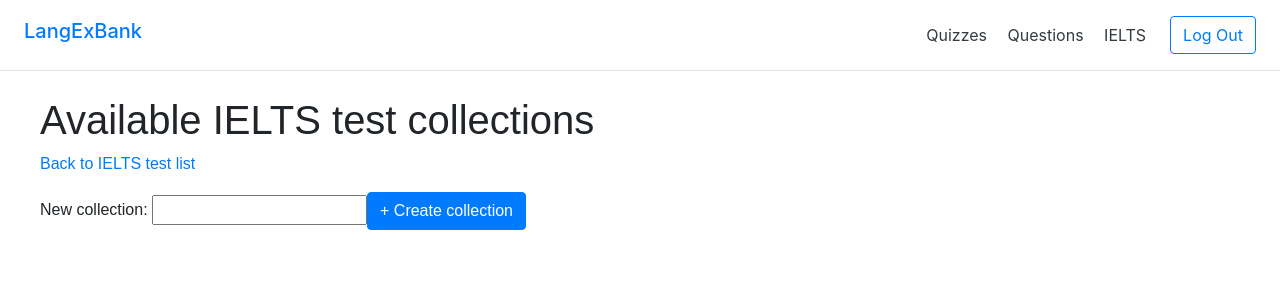
After one commit to lcl-hse/LangExBank, a Django app: template main_app/templates/ielts_collections.html in a window 1280 px wide. The commit adds this page. Shown: the top 300 px of the page. Run offline with Django 3.2, Linux system fonts and the light colour scheme; the template is opened without the code that fills it, so the values that code supplies are empty; some libraries are stand-ins or nearby versions.

Commit message:
IELTS-like test collection support added

```diff
--- a/main_app/static/ielts_test_manager.js
+++ b/main_app/static/ielts_test_manager.js
@@ -44,3 +44,44 @@ var deleteActivity = function(assignment_div, test_name, activity_type) {
     return;
   }
 };
+
+var dropdown = function(dropdown_btn) {
+  list_id = dropdown_btn.id.split('_');
+  list_id = list_id.slice(1, list_id.length);
+  list_id = list_id.join("_");
+  hidden_list = document.getElementById(list_id);
+  if (hidden_list.style.display == "block") {
+      hidden_list.style.display = "none";
+  } else {
+      hidden_list.style.display = "block";
+  };
+};
+
+// var addTestToCollection = function(test_id, collection_id) {
+
+// };
+
+// var deleteTestFromCollection = function(test_id, collection_id, test_type) {
+
+// };
+
+var deleteCollection = function(collection_id) {
+  var token = document.getElementById('token').innerText;
+  var collection_div = document.getElementById(`div_collection_${collection_id}`);
+  if (confirm(`Are you sure to delete collection ${collection_id}`)) {
+    var xhttp = new XMLHttpRequest();
+    xhttp.onreadystatechange = function() {
+      if (this.status == 200) {
+          delete_elem(collection_div);
+          alert(`Collection ${collection_id} deleted`);
+      } else if (this.status >= 400) {
+          alert(`Unable to delete collection ${collection_id}`)
+      }
+    };
+    xhttp.open("POST", "/deleteCollection/", true);
+    xhttp.setRequestHeader("Content-Type", "application/x-www-form-urlencoded");
+    xhttp.send(`collection_id=${collection_id}&csrfmiddlewaretoken=${token}`);
+  } else {
+    return;
+  };
+};
--- /dev/null
+++ b/main_app/templates/ielts_collections.html
@@ -0,0 +1,83 @@
+{% extends "index.html" %}
+{% block head %}
+{% load static %}
+<!-- Bootstrap CSS -->
+<link rel="stylesheet" href="https://stackpath.bootstrapcdn.com/bootstrap/4.3.1/css/bootstrap.min.css" integrity="sha384-ggOyR0iXCbMQv3Xipma34MD+dH/1fQ784/j6cY/iJTQUOhcWr7x9JvoRxT2MZw1T" crossorigin="anonymous">
+<link href="{% static "basic.css" %}" rel="stylesheet" />
+{% endblock %}
+{% block main_body %}
+  {% autoescape off %}
+  <div class="container-fluid">
+      <div style="display: none" id="token">{{ csrf_token }}</div>
+      <div class="main">
+          <h1> Available IELTS test collections </h1>
+          <div>
+            <a href="/IELTS/">Back to IELTS test list</a>
+          </div>
+          <ul id="collections">
+          {% load my_filters %}
+          {% for collection in collections %}
+          {% if not student %}
+          <div id="div_collection_{{ collection.name }}">
+            <li>
+              <span id="dropdown_collection_{{ collection.name }}" onclick="dropdown(this)">  &#9660;  </span> Collection {{ collection.name}}
+              <span class="fakeLink" onclick="deleteCollection('{{ collection.name }}')">Delete</span>
+              <a href = "/addTestToCollection/{{ collection.name }}">Edit collection</a>
+              <ul id="collection_{{ collection.name }}" style="display: none;">
+                {% for activity in collection.get_activities %}
+                <li>
+                  <div class="collection_{{ collection.name }}_type_{{ activity.activity_type }}_id_{{ activity.name }} ">
+                    {% if activity.activity_type == "IELTS_Test" %}
+                    <b>Comprehension Test {{ activity.name }}</b>
+                    <a href="/editIELTS/{{ activity.id }}"> Edit</a>
+                    <a href="/takeIELTSTest/{{ activity.id }}"> Preview</a>
+                    <a href="/IELTSgrades/{{ activity.id }}"> Results</a>
+                    <!-- <span class="fakeLink" onclick="deleteTestFromCollection('{{ activity.name }}','{{ collection.name }}','IELTS_Test')">Delete from collection</span> -->
+                    {% elif activity.activity_type == "IELTSWritingTask" %}
+                    <b>>Writing Test {{ activity.name }}</b>
+                    <a href="/editIELTSWriting/{{ activity.name }}"> Edit</a>
+                    <a href="/takeIELTSWriting/{{ activity.name }}"> Preview</a>
+                    <a href="/IELTSWritingGrades/{{ activity.name }}"> Results</a>
+                    <!-- <span class="fakeLink" onclick="deleteTestFromCollection('{{ activity.name }}','{{ collection.name }}','IELTSWritingTask')">Delete from collection</span> -->
+                    {% endif %}
+                  </div>
+                </li>
+                {% endfor %}
+              </ul>
+            </li>
+          </div>
+          {% else %}
+          <div id="div_collection_{{ collection.name }}">
+            <li>
+              <span id="dropdown_collection_{{ collection.name }}" onclick="dropdown(this)">  &#9660;  </span> Collection {{ collection.name}}
+              <ul id="collection_{{ collection.name }}">
+                {% for activity in collection.get_activities %}
+                <li>
+                  <div class="collection_{{ collection.name }}_type_{{ activity.activity_type }}_id_{{ activity.name }} ">
+                    {% if activity.activity_type == "IELTS_Test" %}
+                    <b>Comprehension Test {{ activity.name }}</b>
+                    <a href="/takeIELTSTest/{{ activity.id }}"> Take test</a>
+                    {% elif activity.activity_type == "IELTSWritingTask" %}
+                    <b>>Writing Test {{ activity.name }}</b>
+                    <a href="/takeIELTSWriting/{{ activity.name }}"> Take test</a>
+                    {% endif %}
+                  </div>
+                </li>
+                {% endfor %}
+              </ul>
+            </li>
+          </div>
+          {% endif %}
+          {% endfor %}
+          </ul>
+          {% if not student %}
+          <form method='POST'>
+          {% csrf_token %}
+          New collection: <input type="text" name="collection_id" id="new_collection_name"><button class="btn btn-primary">+ Create collection</button>
+          </form>
+          {% endif %}
+      </div>
+  </div>
+  {% endautoescape %}
+{% endblock %}
+{% block under_body %}<script type="text/javascript" src="{% static "ielts_test_manager.js" %}"></script>{% endblock %}
--- a/main_app/templates/ielts_tests.html
+++ b/main_app/templates/ielts_tests.html
@@ -12,6 +12,9 @@
       <div class = "main">
         <div>
           <h1> Available IELTS tests </h1>
+          <div>
+            <a href="/IELTS/Collections/">Test collections</a>
+          </div>
           <div class="row">
           <div class="col-md-4" id="reading_listening_list">
           <h2>Reading & Listening tests</h2>
--- a/testing_platform/urls.py
+++ b/testing_platform/urls.py
@@ -69,7 +69,10 @@ urlpatterns = [
     path('editIELTSSpeaking/<int:test_id>', views.edit_speaking, name="edit_speaking"),
     path('takeIELTSSpeaking/<int:test_id>', views.take_speaking, name="take_speaking"),
     path('IELTSSpeakingGrades/<int:test_id>', views.speaking_results, name='speaking_results'),
-    path('ReviewIELTSSpeaking/<int:test_id>/<str:student_id>', views.review_speaking, name='review_speaking')
+    path('ReviewIELTSSpeaking/<int:test_id>/<str:student_id>', views.review_speaking, name='review_speaking'),
+    path('IELTS/Collections/', views.display_test_collections, name="ielts_test_collections"),
+    path('deleteCollection/', views.delete_collection, name="delete_collection"),
+    path('addTestToCollection/<str:collection_id>', views.add_test_to_collection, name="add_test_to_collection")
 ]
 
 # path('questions/<str:err_type>', views.display_questions, name="display_questions"),
```
Also changed, not shown: DisGen/distractor_api_service.py (+8 -0 lines), main_app/models.py (+15 -0 lines), main_app/templates/edit_collection.html (added, +70 -0 lines), main_app/templatetags/my_filters.py (added, +7 -0 lines), main_app/views.py (+72 -0 lines), main_app/templatetags/__init__.py (added).
